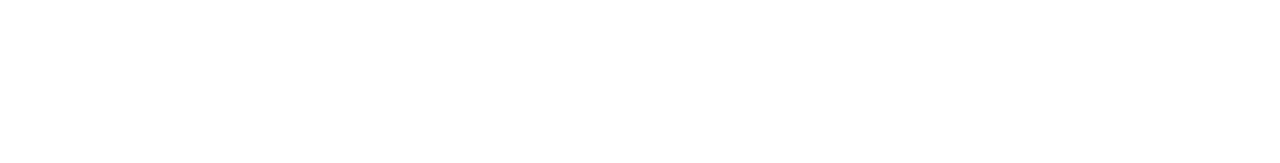
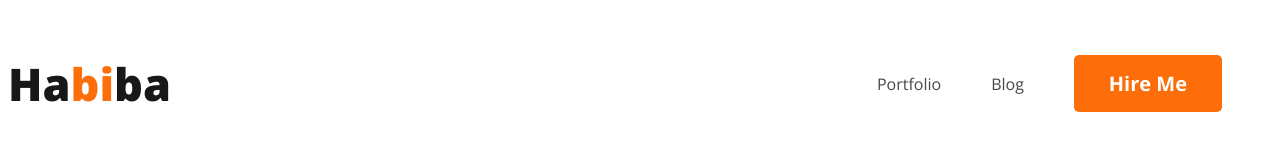
Before and after one commit to Samira-Bint-Taher/webdeveloper-portfolio, a plain HTML site: page index.html in a window 1280 px wide. Drawn offline with nearby package versions, Linux system fonts and the light colour scheme.

Commit message:
aded nav

```diff
--- a/index.html
+++ b/index.html
@@ -5,9 +5,22 @@
     <meta http-equiv="X-UA-Compatible" content="IE=edge">
     <meta name="viewport" content="width=device-width, initial-scale=1.0">
     <title>Web Developer portfolio</title>
+    <link rel="preconnect" href="https://fonts.googleapis.com">
+<link rel="preconnect" href="https://fonts.gstatic.com" crossorigin>
+<link href="https://fonts.googleapis.com/css2?family=Open+Sans:wght@400;700;800&display=swap" rel="stylesheet">
+    <link rel="stylesheet" href="styles/portfolio.css">
 </head>
 <body>
-    <header></header>
+    <header>
+        <nav>
+            <h3 class="nav-title">Ha<span class="text-primary">bi</span>ba</h3>
+            <ul>
+                <li><a href="">Portfolio</a></li>
+                <li><a href="">Blog</a></li>
+                <li><button class="btn-primary">Hire Me</button></li>
+            </ul>
+        </nav>
+    </header>
     <main></main>
     <footer></footer>
 </body>
--- /dev/null
+++ b/styles/portfolio.css
@@ -0,0 +1,48 @@
+/* common shared styles */
+body {
+    font-family: 'Open Sans', sans-serif;
+}
+
+/* nav related styles */
+nav {
+    /* flex korle duita block ek line a chole ashe */
+    display: flex;
+    justify-content: space-between;
+    align-items: center;
+}
+
+.text-primary {
+    color: #FD6E0A;
+}
+
+.nav-title {
+    color: #181818;
+    font-size: 45px;
+    font-weight: 800;
+}
+
+nav>ul {
+    display: flex;
+    align-items: center;
+}
+
+nav li {
+    list-style: none;
+    margin-right: 50px;
+}
+
+nav a {
+    text-decoration: none;
+    color: #474747;
+}
+
+.btn-primary {
+    border-radius: 5px;
+    background-color: #FD6E0A;
+    border: 0;
+    color: #FFF;
+    font-family: Open Sans;
+    font-size: 20px;
+    font-weight: 700;
+    padding: 15px 35px;
+}
```
